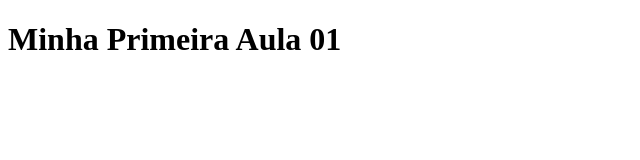
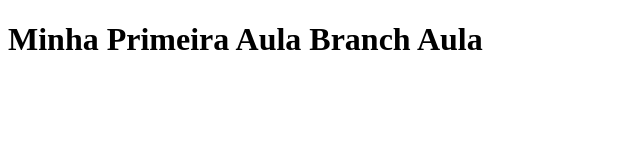
Before and after one commit to LcsfCarlos/HTML, a plain HTML site: page index.html in a window 1280 px wide. Shown: the whole page, without its empty margins (0-640 px from the left). Drawn offline with Linux system fonts and the light colour scheme.

Commit message:
escrevi no arquivo

```diff
--- a/index.html
+++ b/index.html
@@ -5,6 +5,6 @@
     <title>Aula 1</title>
 </head>
 <body>
-   <h1>Minha Primeira Aula 01</h1>
+   <h1>Minha Primeira Aula Branch Aula</h1>
 </body>
 </html>
```
